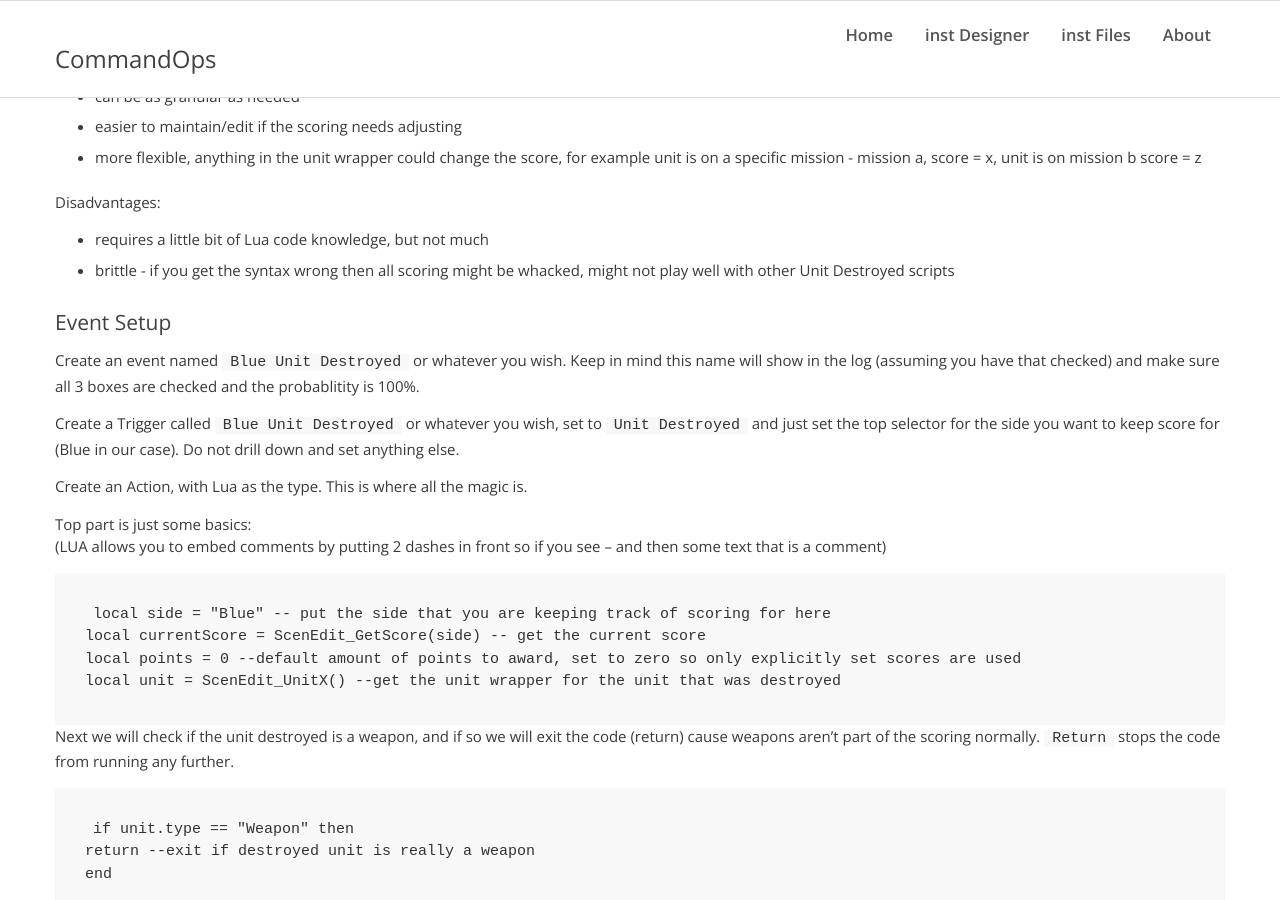
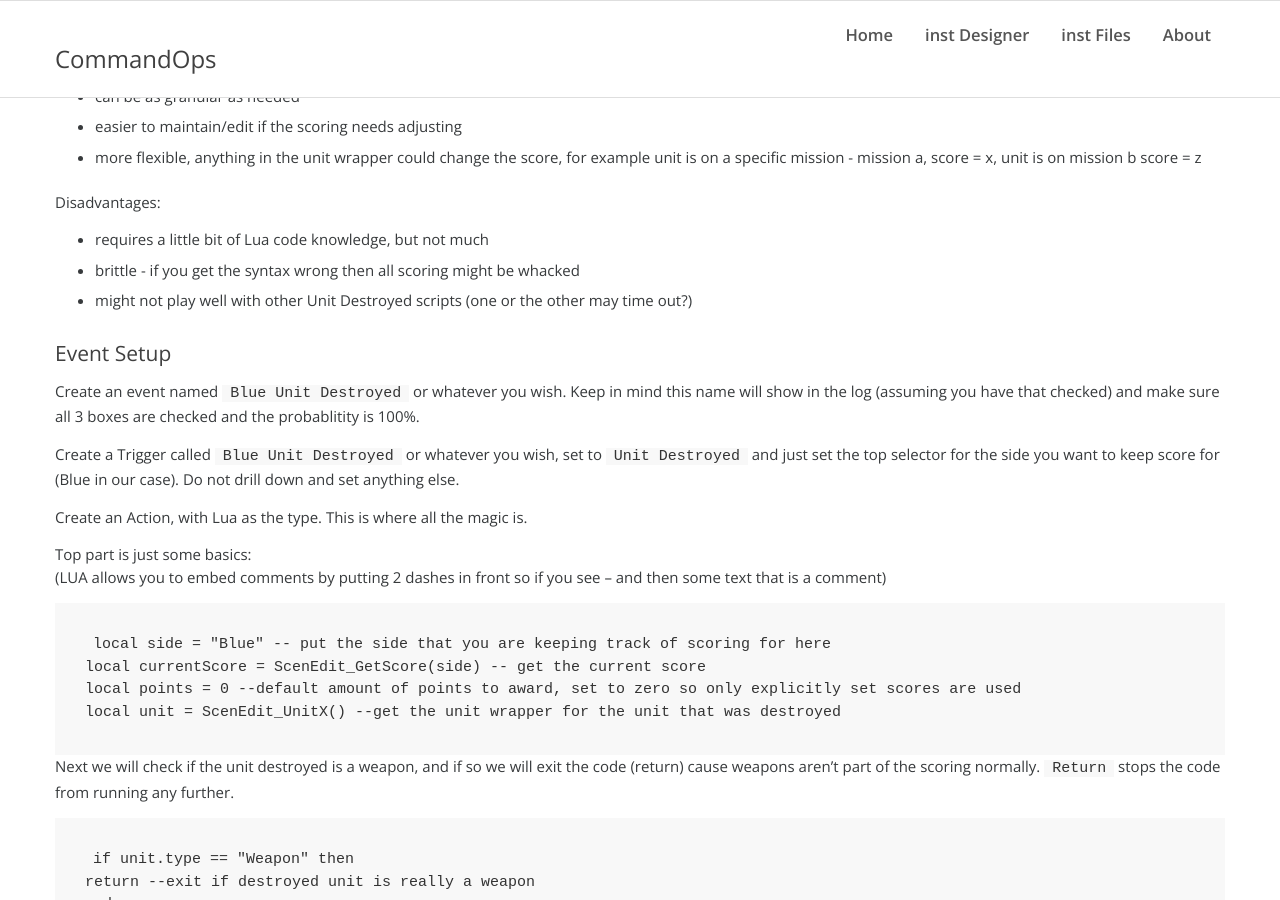
Before and after one commit to commandops/commandops.github.io, a Jekyll site: the page built from posts/lua-scoring-example.md, in a window 1280 px wide and 900 px high, scrolled down 396 px. Built offline with Jekyll 4.4.1, drawn with Linux system fonts in a browser that asks for light colours; comment, search, counter and statistics services are not loaded.

Commit message:
Update lua-scoring-example.md

```diff
--- a/posts/lua-scoring-example.md
+++ b/posts/lua-scoring-example.md
@@ -16,7 +16,8 @@ Advantages:
 
 Disadvantages:
 - requires a little bit of Lua code knowledge, but not much
-- brittle - if you get the syntax wrong then all scoring might be whacked, might not play well with other Unit Destroyed scripts
+- brittle - if you get the syntax wrong then all scoring might be whacked
+- might not play well with other Unit Destroyed scripts (one or the other may time out?)
 
 
 ## Event Setup
```
